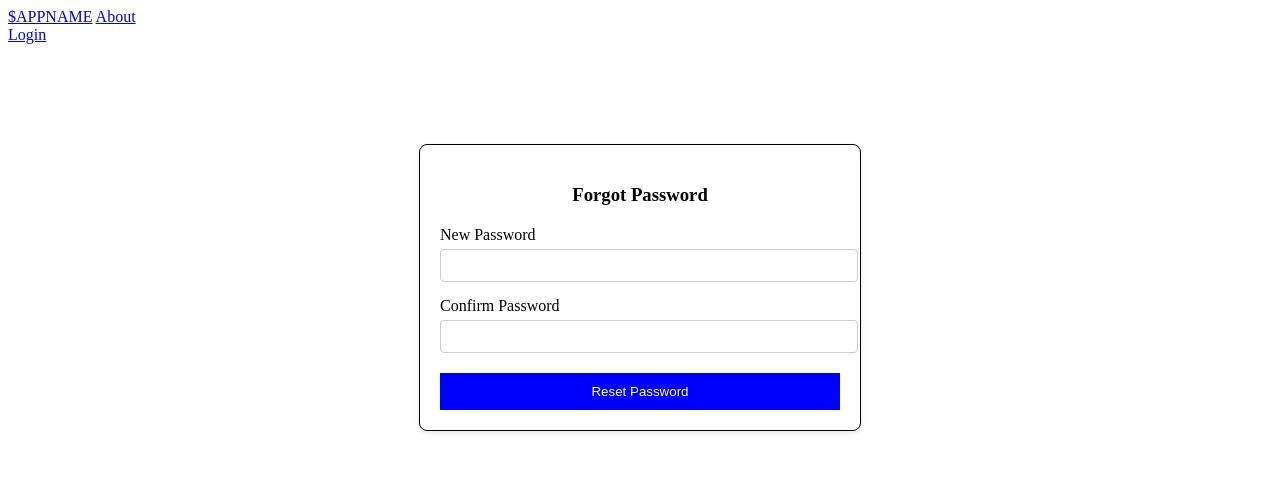
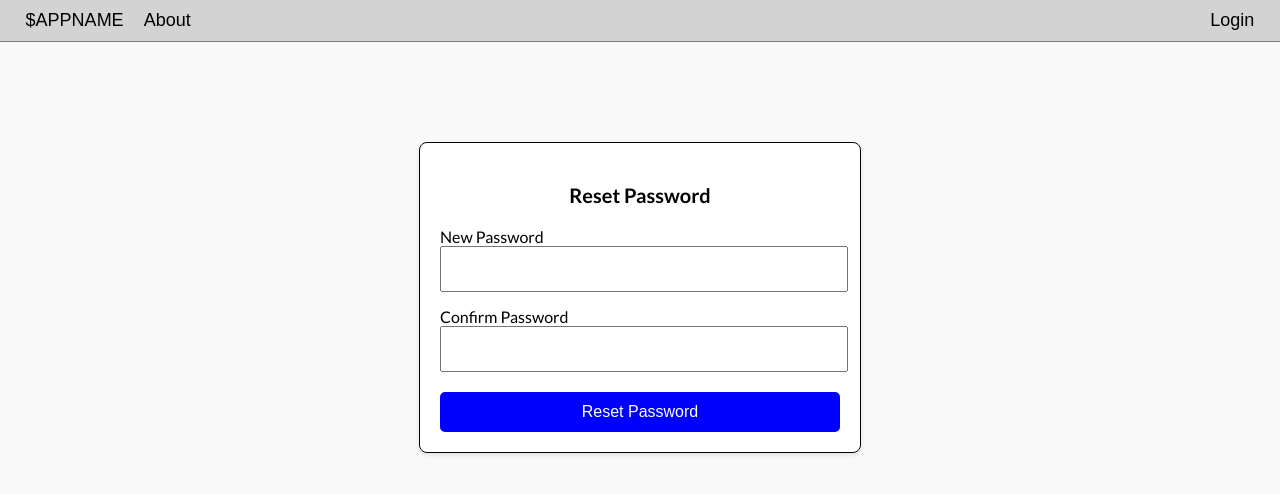
Before and after one commit to DePaul-CSC-394/mini-project-team-five, a Django app: page /reset-password/1/1/ in a window 1280 px wide. Shown: the top 494 px of the page. Run offline with Django 5.2, Linux system fonts and the light colour scheme.

Commit message:
more style fixes

```diff
--- a/toDo/templates/toDo/forgotpsw.html
+++ b/toDo/templates/toDo/forgotpsw.html
@@ -18,6 +18,7 @@
     }
 
     .container h3 {
+      font-size: 1.25em;
       text-align: center;
       margin-bottom: 20px;
     }
@@ -42,7 +43,6 @@
       border: 1px solid blue;
       transition: all 0.2s ease-out;
     }
-
   </style>
 </head>
 <body>
@@ -55,7 +55,7 @@
       <a href="{% url 'login' %}">Login</a>
     </div>
   </div>
-<!--
+
   {% if messages %}
   <div class="message-popup" id="message-popup">
       <div class="popup-content">
@@ -66,7 +66,7 @@
       </div>
   </div>
   {% endif %}
--->
+
 
   <div class="container">
     <h3>Forgot Password</h3>
--- a/toDo/templates/toDo/recoverPassword.html
+++ b/toDo/templates/toDo/recoverPassword.html
@@ -3,6 +3,7 @@
 <head>
   <meta charset="UTF-8">
   <meta name="viewport" content="width=device-width, initial-scale=1.0">
+  <link rel="stylesheet" href="../../static/main.css">
   <title>Forgot Password</title>
   <style>
     .container {
@@ -17,29 +18,9 @@
     }
 
     .container h3 {
+      font-size: 1.25em;
       text-align: center;
       margin-bottom: 20px;
-    }
-
-    .form-group {
-      margin-bottom: 15px;
-    }
-
-    .form-group label {
-      display: block;
-      margin-bottom: 5px;
-    }
-
-    .form-group input {
-      width: 100%;
-      padding: 8px;
-      border: 1px solid #ccc;
-      border-radius: 4px;
-    }
-
-    .form-group input.error {
-      background-color: lightcoral;
-      border-color: red;
     }
 
     .button-container {
@@ -77,9 +58,9 @@
   </div>
 
   <div class="container">
-    <h3>Forgot Password</h3>
+    <h3>Reset Password</h3>
   <form method="post">
-    {% csrf_token %}
+ </form>   {% csrf_token %}
     <div class="form-group">
       <label for="password">New Password</label>
       <input type="password" id="password" name="password" class="form-control" required>
--- a/toDo/views.py
+++ b/toDo/views.py
@@ -401,7 +401,6 @@ def delete(request, id):
 #             return redirect("/")
 #         else:
 #             return render(request, "toDo/login.html", {"message": "Invalid credentials"})
-
 def delete_team(request, id):
     if not request.user.is_authenticated:
         return redirect('login')
@@ -418,6 +417,8 @@ def forgot_password(request):
     form = PasswordResetForm()
     if request.method == "POST":
         email = request.POST.get("email")
+        # if not CustomUser.objects.filter(email=email).exists():
+        #     messages.error(request, "Email not found.")
         try:
             user = CustomUser.objects.get(email=email)
             if user:
@@ -436,8 +437,9 @@ def forgot_password(request):
                     [email],
                     fail_silently=False,
                 )
-
-                return render(request, "toDo/forgotpsw.html", {"message": "Email sent", "form": form})
+                # Add code to send password reset email
+                messages.success(request, "Password reset email sent.")
+                return render(request, "toDo/forgotpsw.html", {"form": form})
         except CustomUser.DoesNotExist:
             return render(request, "toDo/forgotpsw.html", {"message": "Email not found", "form": form})
     return render(request, "toDo/forgotpsw.html", {"form": form})
```
Also changed, not shown: toDo/templates/toDo/dashboard.html (+33 -22 lines).
